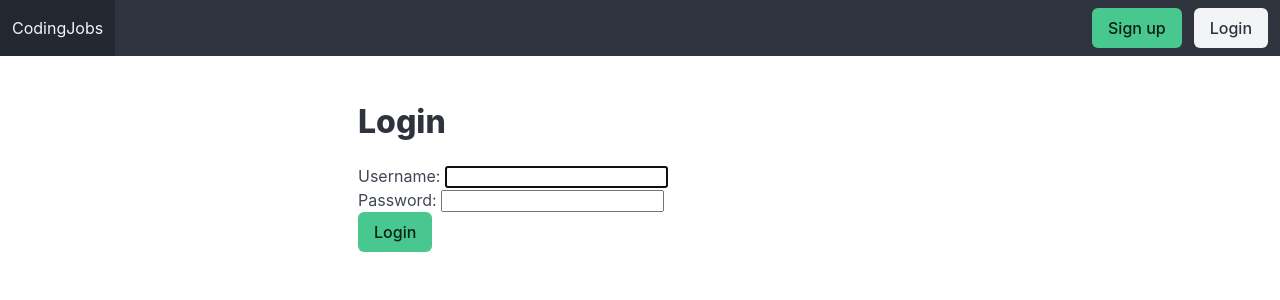
After one commit to antaGB/coding-jobs, a Django app: page /login/ in a window 1280 px wide. The commit adds this page. Shown: the top 300 px of the page. Run offline with Django 5.2, Linux system fonts and the light colour scheme.

Commit message:
adding auth(sign up, login, logout) feature

```diff
--- a/apps/core/templates/core/base.html
+++ b/apps/core/templates/core/base.html
@@ -19,7 +19,15 @@
             <div class="navbar-end">
                 <div class="navbar-item">
                     <div class="buttons">
+                        {% if request.user.is_authenticated %}
+                        <form method="post" action="{% url 'logout' %}">
+                            {% csrf_token %}
+                            <button type="submit" class="button is-danger">Logout</button>
+                        </form>
+                        {% else %}
                         <a href="{% url 'signup' %}" class="button is-success">Sign up</a>
+                        <a href="{% url 'login' %}" class="button is-light">Login</a>
+                        {% endif %}
                     </div>
                 </div>
             </div>
--- /dev/null
+++ b/apps/core/templates/core/login.html
@@ -0,0 +1,23 @@
+{% extends 'core/base.html' %}
+
+{% block content %}
+    <div class="container">
+        <div class="columns">
+            <div class="column is-6 is-offset-3">
+                <h1 class="title">Login</h1>
+
+                <form action="" method="POST">
+                    {% csrf_token %}
+
+                    {{ form.as_p }}
+
+                    <div class="field">
+                        <div class="control">
+                            <button class="button is-success">Login</button>
+                        </div>
+                    </div>
+                </form>
+            </div>
+        </div>
+    </div>
+{% endblock %}
--- a/codingjobs/settings.py
+++ b/codingjobs/settings.py
@@ -27,6 +27,9 @@ DEBUG = True
 
 ALLOWED_HOSTS = []
 
+LOGIN_URL = 'login'
+LOGIN_REDIRECT_URL = 'frontpage'
+LOGOUT_REDIRECT_URL = 'frontpage'
 
 # Application definition
 
--- a/codingjobs/urls.py
+++ b/codingjobs/urls.py
@@ -16,12 +16,15 @@ Including another URLconf
 """
 from django.contrib import admin
 from django.urls import path
+from django.contrib.auth import views
 
 from apps.core.views import frontPage, signup
 
 
 urlpatterns = [
     path('', frontPage, name='frontpage'),
-    path('/signup', signup, name='signup'),
+    path('signup/', signup, name='signup'),
+    path('logout/', views.LogoutView.as_view(), name='logout'),
+    path('login/', views.LoginView.as_view(template_name='core/login.html'), name='login'),
     path('admin/', admin.site.urls),
 ]
```
Also changed, not shown: apps/core/templates/core/signup.html (+12 -1 lines), apps/core/views.py (+16 -2 lines), db.sqlite3.
